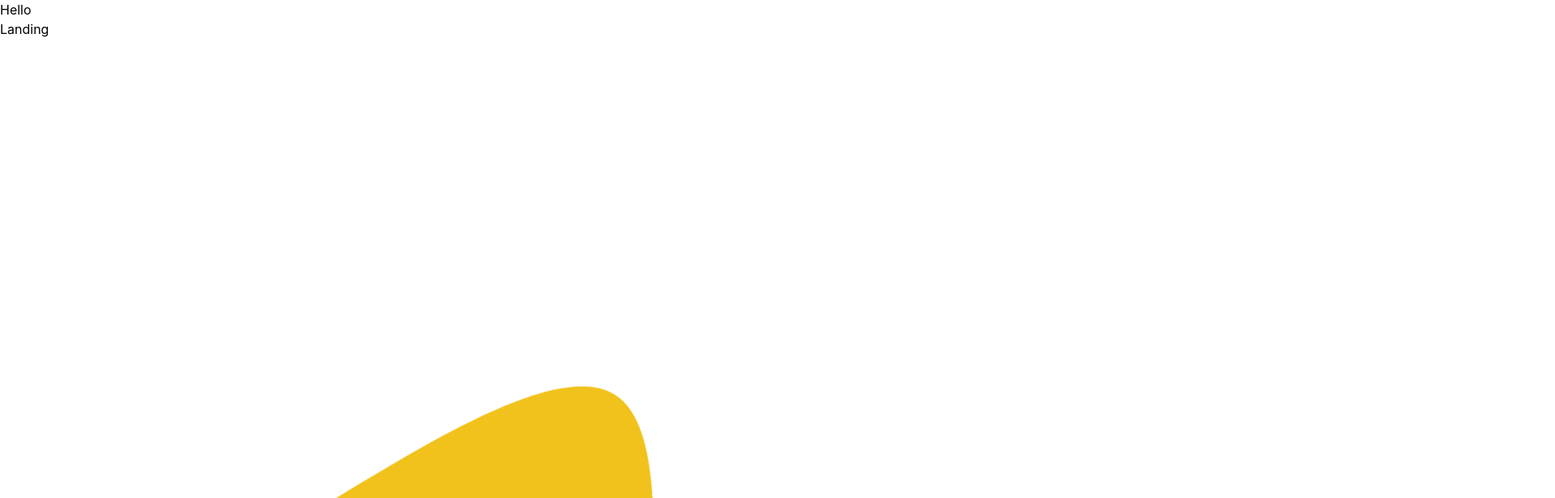
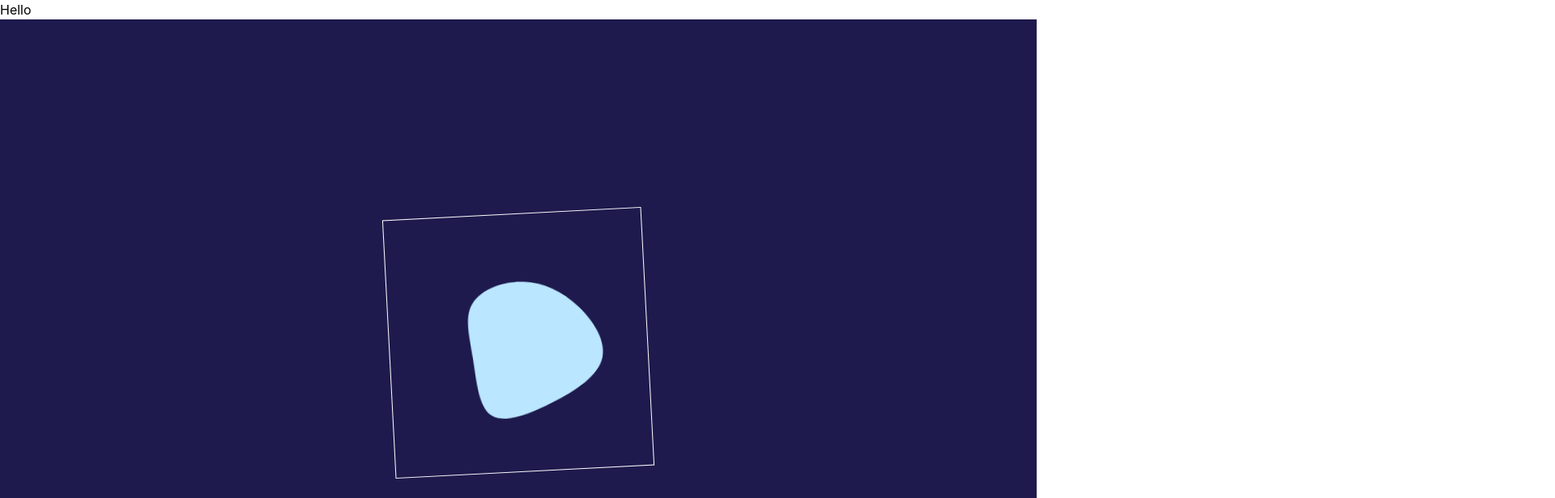
Before and after one commit to matthewrichards234/Personal_Website, a React (Vite) app: page / in a window 1280 px wide. Shown: the top 616 px of the page at 81% size, 1920 px wide, since content can reach past the window. Built offline with nearby package versions, Linux system fonts and the light colour scheme.

Commit message:
add hover styling to blob.

```diff
--- a/src/components/Landing.tsx
+++ b/src/components/Landing.tsx
@@ -1,23 +1,43 @@
 const Landing = () => {
   return (
-    <div>
-      <p>Landing</p>
-      <div className="position:absolute top-0 left-0 -z-1 w-screen animate-[move1_10s_ease-in-out_infinite]">
-        <svg viewBox="0 0 200 200" xmlns="http://www.w3.org/2000/svg">
+    <div className="bg-indigo text-white">
+      <div className="overflow-hidden w-screen h-screen m-0 p-0 flex items-center position:relative">
+        <div className="position:absolute top-0 left-0  w-screen">
+          {/* <svg
+            viewBox="0 0 200 200"
+            xmlns="http://www.w3.org/2000/svg"
+            //   className="animate-[blob1_10s_ease-in-out_infinite]"
+            className="h-100 w-100"
+          >
             <path
               fill="#F1C21B"
               d="M58.3,-45.4C65.5,-37.4,54.4,-13.8,47.7,9.1C41.1,32,38.9,54.1,26.4,63.3C14,72.5,-8.7,68.8,-24.6,58.4C-40.5,47.9,-49.7,30.7,-51,14.6C-52.3,-1.5,-45.8,-16.4,-36,-25C-26.2,-33.5,-13.1,-35.7,6.2,-40.6C25.5,-45.6,51.1,-53.4,58.3,-45.4Z"
               transform="translate(100 100)"
             />
-        </svg>
-        <div className="position:absolute top-0 left-0 -z-1 w-screen animate-[move1_20s_ease-in-out_infinite]">
-          <svg viewBox="0 0 200 200" xmlns="http://www.w3.org/2000/svg">
+          </svg> */}
+
+          {/* <svg viewBox="0 0 200 200" xmlns="http://www.w3.org/2000/svg">
             <path
               fill="#24A148"
               d="M36.1,-41.4C47.5,-33.5,57.9,-22.8,54.7,-13.7C51.5,-4.6,34.6,2.8,24.7,8.8C14.7,14.8,11.7,19.3,3.6,31.6C-4.4,43.9,-17.5,64,-23.5,62.6C-29.5,61.3,-28.4,38.5,-30.4,23.2C-32.4,8,-37.5,0.2,-41.3,-12.3C-45,-24.8,-47.4,-42.1,-40.3,-50.7C-33.2,-59.4,-16.6,-59.6,-2.1,-57C12.3,-54.5,24.7,-49.3,36.1,-41.4Z"
               transform="translate(100 100)"
             />
+          </svg> */}
+          <div className="flex flex-col items-center align-center">
+            <div className="hover:animate-blob1Move">
+              <svg
+                viewBox="0 0 200 200"
+                xmlns="http://www.w3.org/2000/svg"
+                className="animate-blob1 size-80 p-0 m-0 border"
+              >
+                <path
+                  fill="#BAE6FF"
+                  d="M43.6,-30.1C56.9,-18.2,68.3,0,64.7,14.4C61.1,28.8,42.6,39.4,23.8,47.8C5,56.2,-14,62.4,-23.8,55.4C-33.5,48.4,-34,28.1,-35.8,10.9C-37.6,-6.4,-40.7,-20.6,-34.9,-30.8C-29.2,-41,-14.6,-47.2,0.3,-47.4C15.2,-47.7,30.4,-42,43.6,-30.1Z"
+                  transform="translate(100 100)"
+                />
               </svg>
+            </div>
+          </div>
         </div>
       </div>
     </div>
--- a/src/index.css
+++ b/src/index.css
@@ -1,22 +1,38 @@
 @import "tailwindcss";
 
-@keyframes move1 {
-  0% {
-    transform: scale(1) translate(10px, -30px);
+@theme {
+  --color-indigo: oklch(25.7% 0.09 281.288);
+
+  --animate-blob1: blob1 1s ease-in-out infinite;
+  --animate-blob1Move: blob1Move 5s ease-in-out infinite;
+}
+
+@keyframes blob1 {
+  0%,
+  100% {
+    transform: rotate(-3deg);
   }
-  38% {
-    transform: scale(0.8, 1) translate(80vw, 30vh) rotate(160deg);
-  }
-  40% {
-    transform: scale(0.8, 1) translate(80vw, 30vh) rotate(160deg);
-  }
-  78% {
-    transform: scale(1.3) translate(0vw, 50vh) rotate(-20deg);
-  }
-  80% {
-    transform: scale(1.3) translate(0vw, 50vh) rotate(-20deg);
-  }
-  100% {
-    transform: scale(1) translate(10px, -30px);
+
+  50% {
+    transform: rotate(3deg);
   }
 }
+
+@keyframes blob1Move {
+  0%,
+  100% {
+    transform: translate(0, 0);
+  }
+
+  25% {
+    transform: translate(80px, -60px);
+  }
+
+  50% {
+    transform: translate(0, -100px);
+  }
+
+  75% {
+    transform: translate(-60px, -40px);
+  }
+}
```
Also changed, not shown: 1 other file (tests, documents, lock files or other folders). Lines whose indentation alone changed are shown as unchanged.
